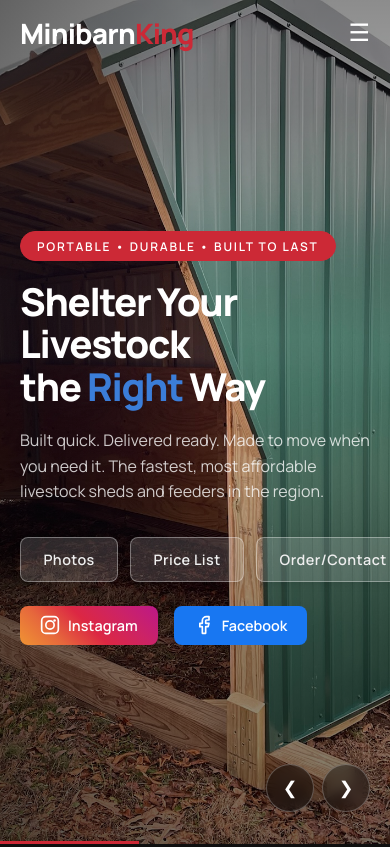
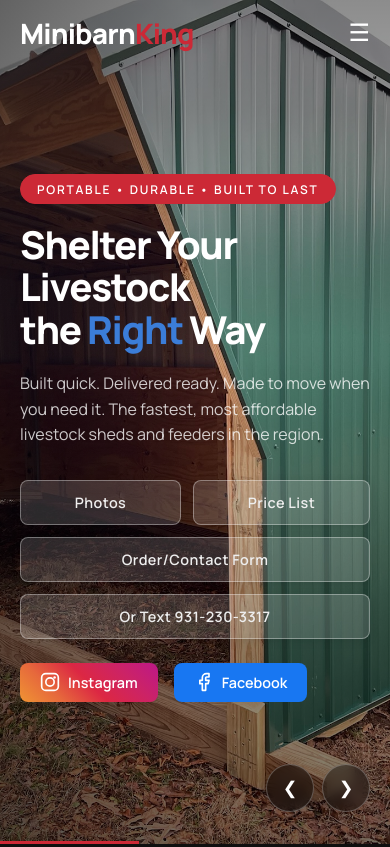
Before and after one commit to ethanpost/minibarnking, a plain HTML site: page index.html in a window 390 px wide. Shown: the top 847 px of the page. Drawn offline with Linux system fonts and the light colour scheme.

Commit message:
Update index.html to enhance hero actions layout and improve navigation labels. Changed 'Gallery' to 'Photos' in multiple locations for consistency.

```diff
--- a/index.html
+++ b/index.html
@@ -734,6 +734,15 @@
       .features-grid { grid-template-columns: 1fr; }
       .price-cards { grid-template-columns: 1fr; }
       .info-boxes { grid-template-columns: 1fr; }
+      .hero-actions {
+        flex-wrap: wrap;
+        justify-content: center;
+      }
+      .hero-actions .btn {
+        flex: 1 1 auto;
+        justify-content: center;
+        min-width: 45%;
+      }
     }
 
     /* ---- ANIMATIONS ---- */
@@ -757,7 +766,7 @@
     <ul class="nav-links" id="navLinks">
       <li><a href="#features">Why Us</a></li>
       <li><a href="#pricing">Pricing</a></li>
-      <li><a href="#gallery">Gallery</a></li>
+      <li><a href="#gallery">Photos</a></li>
       <li><a href="#contact">Contact</a></li>
     </ul>
     <button class="nav-toggle" id="navToggle" aria-label="Toggle menu">&#9776;</button>
@@ -903,7 +912,7 @@
   <!-- LIGHTBOX -->
   <div class="lightbox" id="lightbox">
     <button class="lightbox-close" aria-label="Close">&times;</button>
-    <img src="" alt="Gallery preview" id="lightboxImg">
+    <img src="" alt="Photos preview" id="lightboxImg">
   </div>
 
   <script>
@@ -966,7 +975,7 @@
     document.getElementById('nextBtn').addEventListener('click', () => goTo(current + 1));
     resetTimer();
 
-    // Gallery
+    // Photos
     const grid = document.getElementById('galleryGrid');
     images.forEach(src => {
       const item = document.createElement('div');
```
